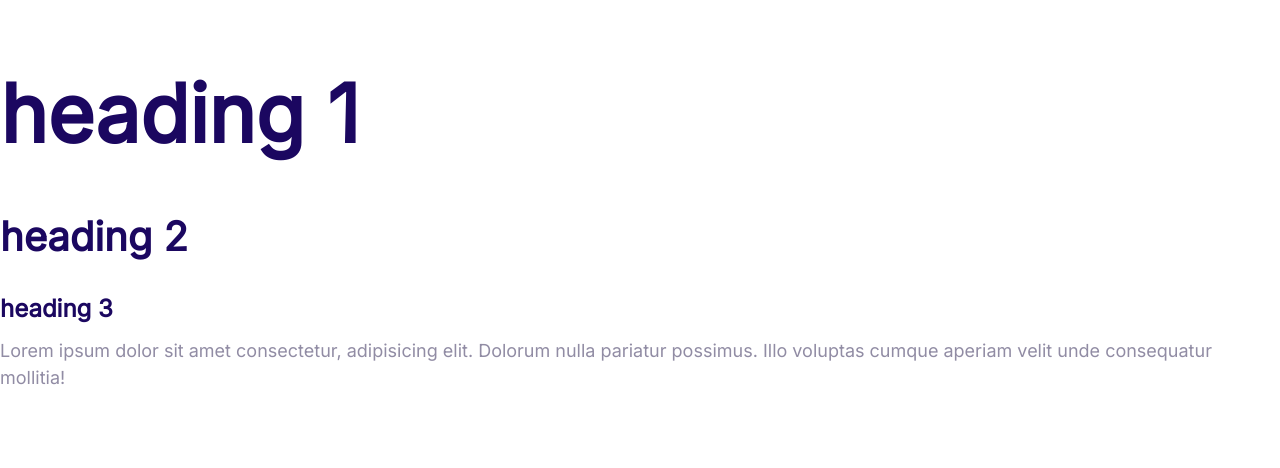
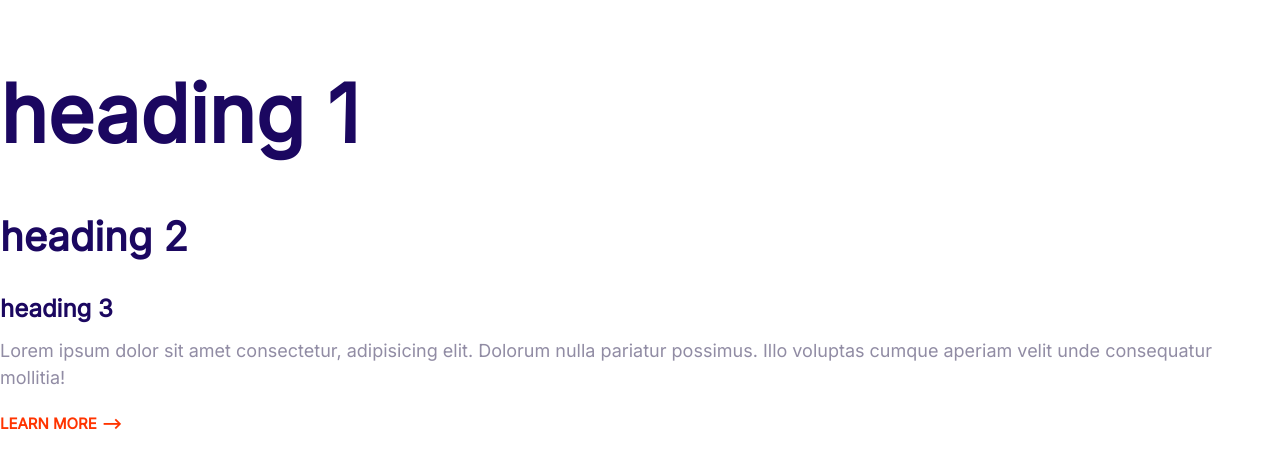
Before and after one commit to ayushijain97/Ayushi, a plain HTML site: page index.html in a window 1280 px wide. Drawn offline with Linux system fonts and the light colour scheme.

Commit message:
build the arrow link component.

```diff
--- a/css/style.css
+++ b/css/style.css
@@ -5,6 +5,15 @@
   --color-headings: #1b0760;
   --color-body: #918ca4;
 }
+/*
+
+
+TYPOGRAPHY
+
+
+
+*/
+
 html {
   /* 62.5% of 16px=10px */
   font-size: 62.5%;
@@ -49,3 +58,33 @@ p {
     font-size: 2.4rem;
   }
 }
+
+/*
+
+
+LINKS
+
+
+*/
+a {
+  text-decoration: none;
+}
+.link-arrow {
+  color: var(--color-accent);
+  text-transform: uppercase;
+  font-size: 2rem;
+  font-weight: bold;
+}
+.link-arrow::after {
+  content: "-->";
+  margin-left: 5px;
+  transition: margin 0.15s;
+}
+.link-arrow:hover::after {
+  margin-left: 10px;
+}
+@media screen and (min-width: 1024px) {
+  .link-arrow {
+    font-size: 1.5rem;
+  }
+}
--- a/index.html
+++ b/index.html
@@ -22,5 +22,6 @@
       pariatur possimus. Illo voluptas cumque aperiam velit unde consequatur
       mollitia!
     </p>
+    <a href="#" class="link-arrow">Learn More</a>
   </body>
 </html>
```
Also changed, not shown: componenets/links.html (added, +1 -0 lines).
